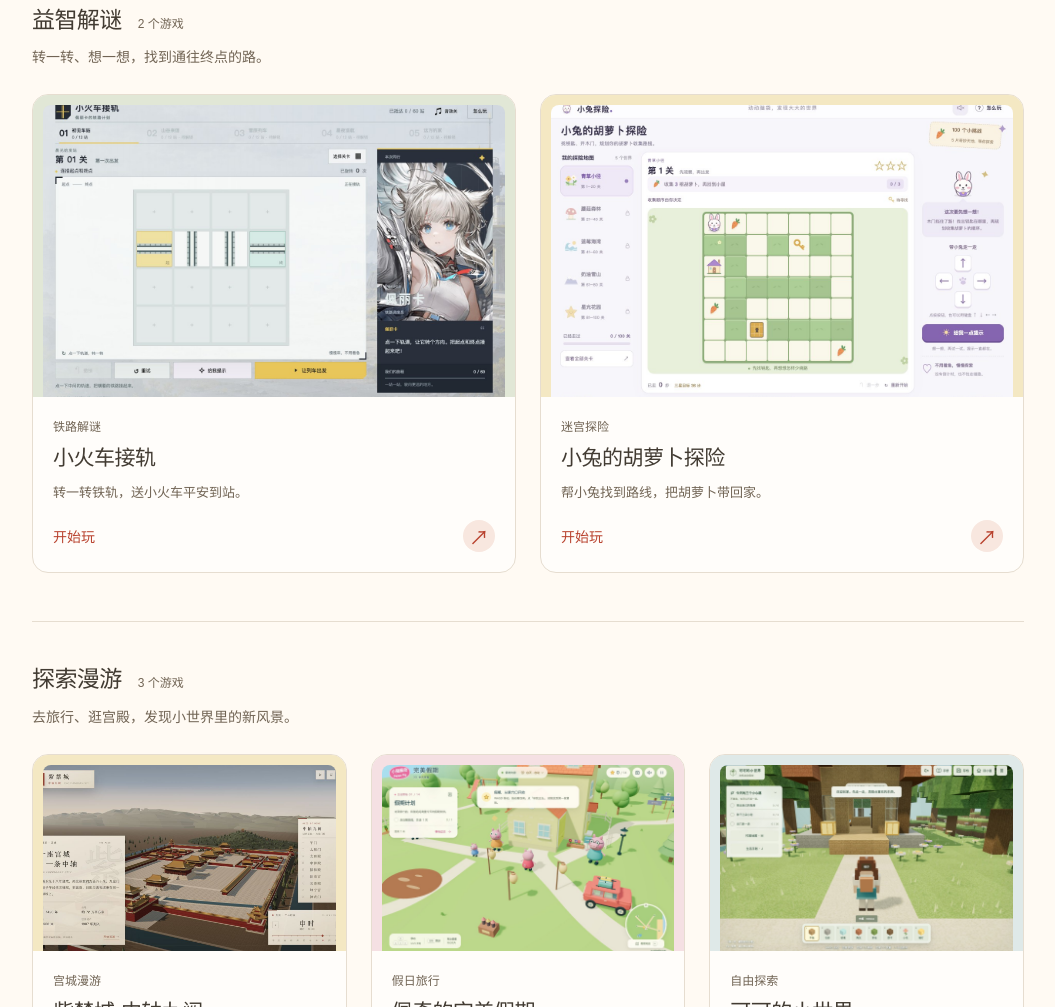
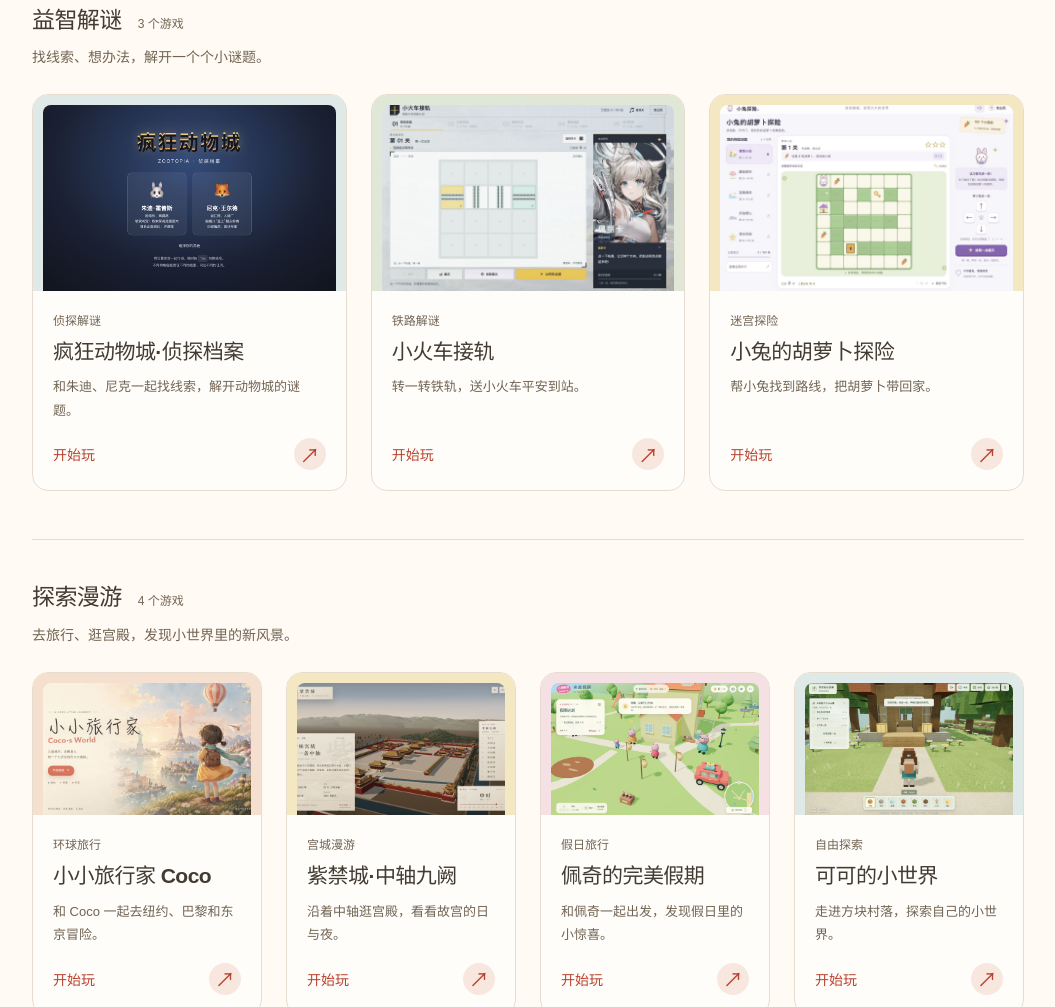
Before and after one commit to leeweir/cocoplayroom, a website: page index.html in a window 1280 px wide. Shown: the part 1793-2800 px from the top of the page, without its empty margins (216-1271 px from the left). Drawn offline with Linux system fonts and the light colour scheme.

Commit message:
Add Zootopia Detective and Coco Travel to the game portal

```diff
--- a/app.js
+++ b/app.js
@@ -1,4 +1,4 @@
-import { categories, games } from './games.js?v=20261018-genres';
+import { categories, games } from './games.js?v=20261025-new-games';
 import { trackGameClick } from './analytics.js';
 
 const groupsContainer = document.querySelector('#game-groups');
--- a/games.js
+++ b/games.js
@@ -2,7 +2,7 @@
 export const categories = [
   { id: 'life', title: '经营生活', description: '煮奶茶、逛小镇，把小日子过得有声有色。' },
   { id: 'care', title: '装扮养成', description: '搭配喜欢的裙装，照顾软乎乎的小猫。' },
-  { id: 'puzzle', title: '益智解谜', description: '转一转、想一想，找到通往终点的路。' },
+  { id: 'puzzle', title: '益智解谜', description: '找线索、想办法，解开一个个小谜题。' },
   { id: 'explore', title: '探索漫游', description: '去旅行、逛宫殿，发现小世界里的新风景。' },
   { id: 'garage', title: '汽车改装', description: '挑车漆、换轮毂，把跑车变成喜欢的样子。' },
 ];
@@ -10,6 +10,26 @@ export const categories = [
 // 新游戏只需要在这里添加一项，并把封面放进 assets/。
 // id 保持不变，方便识别上次打开的游戏。
 export const games = [
+  {
+    id: 'zoocity',
+    title: '疯狂动物城·侦探档案',
+    description: '和朱迪、尼克一起找线索，解开动物城的谜题。',
+    category: 'puzzle',
+    label: '侦探解谜',
+    color: 'blue',
+    image: 'assets/zoocity.jpg',
+    url: 'https://leeweir.github.io/zoocity/',
+  },
+  {
+    id: 'cocotravel',
+    title: '小小旅行家 Coco',
+    description: '和 Coco 一起去纽约、巴黎和东京冒险。',
+    category: 'explore',
+    label: '环球旅行',
+    color: 'peach',
+    image: 'assets/cocotravel.jpg',
+    url: 'https://leeweir.github.io/cocotravel/',
+  },
   {
     id: 'cocoshop',
     title: '桃桃茶屋',
--- a/index.html
+++ b/index.html
@@ -16,7 +16,7 @@
       data-exclude-search="true"
       data-exclude-hash="true"
     ></script>
-    <script type="module" src="app.js?v=20261018-genres"></script>
+    <script type="module" src="app.js?v=20261025-new-games"></script>
   </head>
   <body>
     <a class="skip-link" href="#games">跳到游戏列表</a>
@@ -70,10 +70,12 @@
               <li><a href="https://leeweir.github.io/cococat/">喵呜小屋</a></li>
             </ul></section>
             <section><h3>益智解谜</h3><ul>
+              <li><a href="https://leeweir.github.io/zoocity/">疯狂动物城·侦探档案</a></li>
               <li><a href="https://leeweir.github.io/perlica-rail/">小火车接轨</a></li>
               <li><a href="https://leeweir.github.io/bunny-carrot-adventure/">小兔的胡萝卜探险</a></li>
             </ul></section>
             <section><h3>探索漫游</h3><ul>
+              <li><a href="https://leeweir.github.io/cocotravel/">小小旅行家 Coco</a></li>
               <li><a href="https://leeweir.github.io/forbidden-city-axis/">紫禁城·中轴九阙</a></li>
               <li><a href="https://leeweir.github.io/peppapig/">佩奇的完美假期</a></li>
               <li><a href="https://leeweir.github.io/cocoworld/">可可的小世界</a></li>
```
Also changed, not shown: README.md, assets/cocotravel.jpg (added), assets/zoocity.jpg (added).
